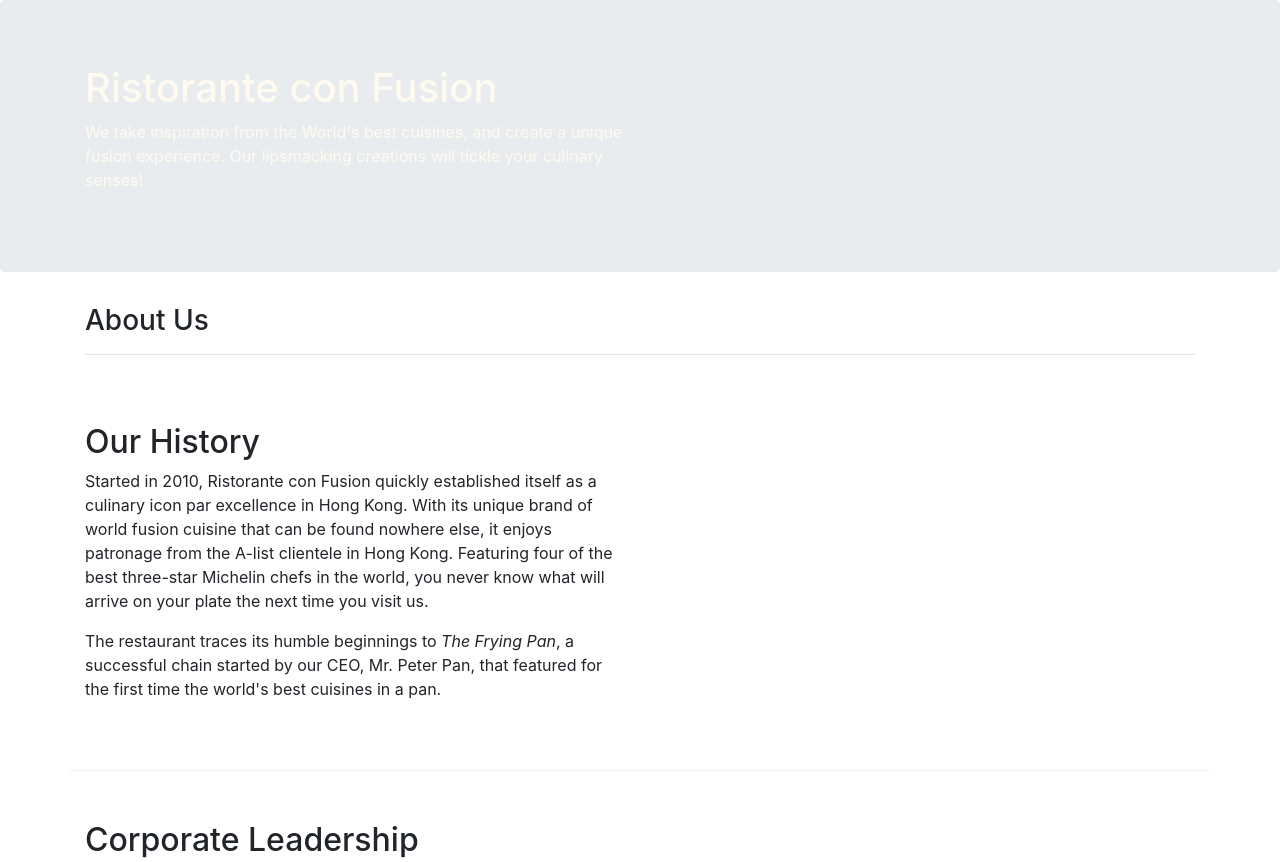
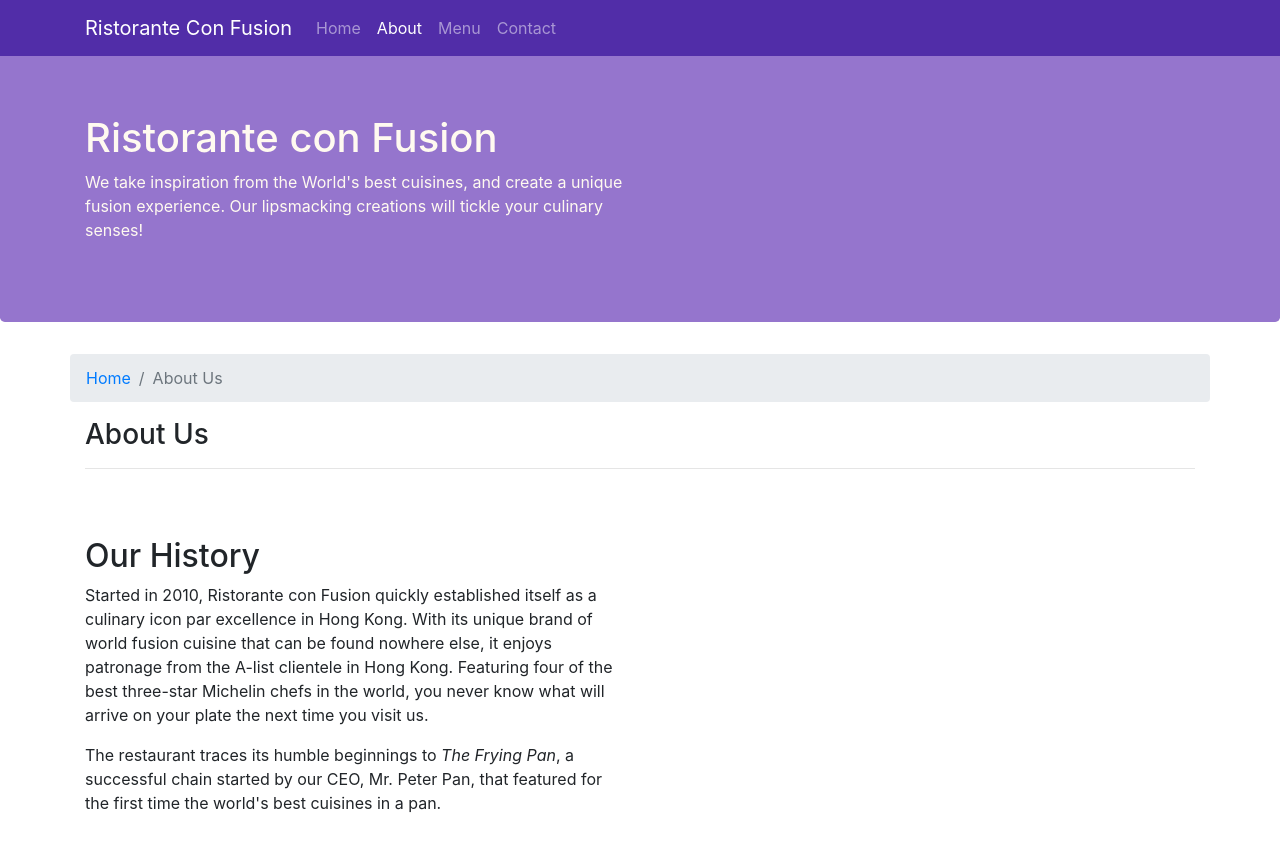
Before and after one commit to fort3/conFusion, a website: page aboutus.html in a window 1280 px wide. Shown: the top 862 px of the page. Drawn offline with nearby package versions, Linux system fonts and the light colour scheme.

Commit message:
Navbar and Breadcrumbs

```diff
--- a/aboutus.html
+++ b/aboutus.html
@@ -1,8 +1,6 @@
 <!DOCTYPE html>
 <html lang="en">
-
 <head>
-
     <title>Ristorante Con Fusion: About Us</title>
     <!-- Required meta tags always come first -->
     <meta charset="utf-8">
@@ -17,6 +15,31 @@
 </head>
 
 <body>
+    <nav class="navbar navbar-dark navbar-expand-sm fixed-top">
+        <div class="container">
+            <button class="navbar-toggler" type="button" data-toggle="collapse" data-target="#Navbar">
+                <span class="navbar-toggler-icon"></span>
+            </button>
+
+            <a class="navbar-brand" href="/index.html">Ristorante Con Fusion</a>
+            <div class="collapse navbar-collapse" id="Navbar">
+                <ul class="navbar-nav mr-auto">
+                    <li class="nav-item">
+                        <a class="nav-link" href="./index.html">Home</a>
+                    </li>
+                    <li class="nav-item active">
+                        <a class="nav-link" href="#">About</a>
+                    </li>
+                    <li class="nav-item">
+                        <a class="nav-link" href="#">Menu</a>
+                    </li>
+                    <li class="nav-item">
+                        <a class="nav-link" href="#">Contact</a>
+                    </li>
+                </ul>
+            </div>
+        </div>
+    </nav>
 
     <header class="jumbotron">
         <div class="container">
@@ -27,25 +50,30 @@
                 </div>
                 <div class="col-12 col-sm">
                 </div>
+
             </div>
         </div>
     </header>
 
     <div class="container">
-        <div class="row align-items-center">
-            <div class="col-12 col-sm col-md">
+        <div class="row">
+            <ol class="col-12 breadcrumb">
+                <li class="breadcrumb-item"><a href="./index.html">Home</a></li>
+                <li class="breadcrumb-item active">About Us</li>
+            </ol>
+            <div class="col-12">
                <h3>About Us</h3>
                <hr>
             </div>
         </div>
 
         <div class="row row-content align-items-center">
-            <div class="col-12 col-md-6">
+            <div class="col-sm-6">
                 <h2>Our History</h2>
                 <p>Started in 2010, Ristorante con Fusion quickly established itself as a culinary icon par excellence in Hong Kong. With its unique brand of world fusion cuisine that can be found nowhere else, it enjoys patronage from the A-list clientele in Hong Kong.  Featuring four of the best three-star Michelin chefs in the world, you never know what will arrive on your plate the next time you visit us.</p>
                 <p>The restaurant traces its humble beginnings to <em>The Frying Pan</em>, a successful chain started by our CEO, Mr. Peter Pan, that featured for the first time the world's best cuisines in a pan.</p>
             </div>
-            <div class="col-12 col-sm col-md">
+            <div class="col-sm-6">
             </div>
         </div>
 
@@ -66,9 +94,9 @@
 
     </div>
 
-    <footer>
+    <footer class=" footer">
         <div class="container">
-            <div class="row  footer">
+            <div class="row">
                 <div class="col-4 offset-1 col-sm-2">
                     <h5>Links</h5>
                     <ul class="list-unstyled">
@@ -108,6 +136,10 @@
         </div>
     </footer>
 
+    <!-- jQuery first, then Popper.js, then Bootstrap JS. -->
+    <script src="node_modules/jquery/dist/jquery.slim.min.js"></script>
+    <script src="node_modules/popper.js/dist/umd/popper.min.js"></script>
+    <script src="node_modules/bootstrap/dist/js/bootstrap.min.js"></script>
 </body>
 
 </html>
--- a/css/styles.css
+++ b/css/styles.css
@@ -16,7 +16,8 @@
 .jumbotron{
     padding: 70px 30px 70px 30px;
     margin: 0px auto;
-    background: #9575CD;
+    background-color: transparent !important;
+    background: #9575CD !important;
     color: floralwhite;
 }
 address{
@@ -24,3 +25,11 @@
     margin: 0px;
     color: #0f0f0f;
 }
+body{
+    padding:50px 0px 0px 0px;
+    z-index:0;
+}
+
+.navbar-dark {
+     background-color: #512DA8;
+}
```
Also changed, not shown: index.html (+30 -4 lines).
